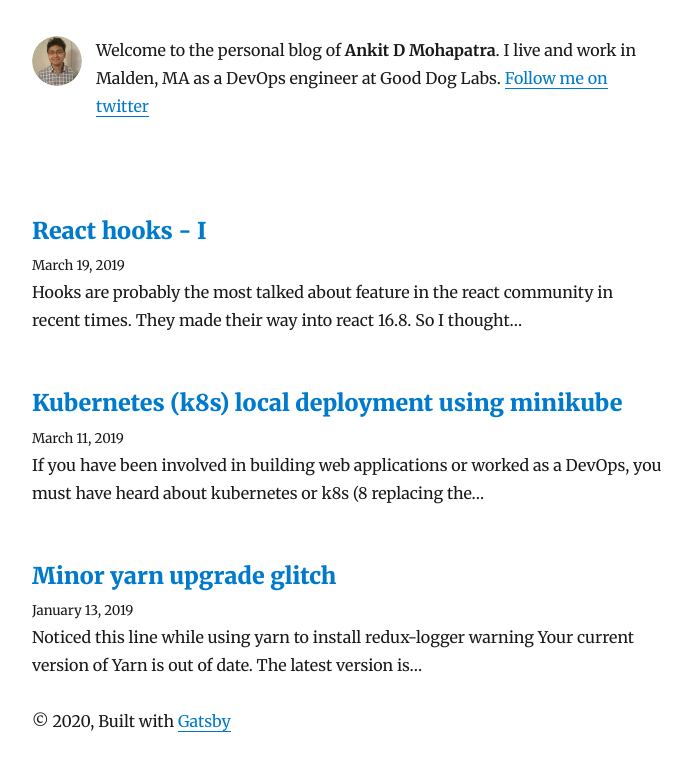
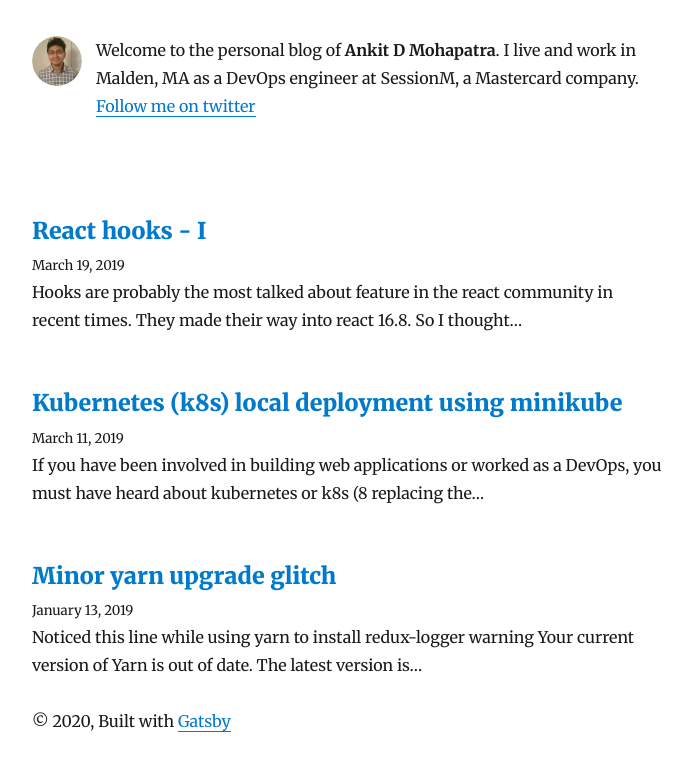
Before and after one commit to ankitm123/blog, a Gatsby site: page / in a window 1280 px wide. Shown: the part 118-888 px from the top of the page, without its empty margins (293-985 px from the left). Built offline with nearby package versions, Linux system fonts and the light colour scheme; Gatsby itself is replaced by a stand-in of ours; some packages are replaced by stand-ins of ours.

Commit message:
chore: change company name
Signed-off-by: ankitm123 <ankitmohapatra123@gmail.com>

```diff
--- a/gatsby-config.js
+++ b/gatsby-config.js
@@ -3,6 +3,7 @@ module.exports = {
     title: `The bald one`,
     author: `Ankit D Mohapatra`,
     description: `Personal blog`,
+    company: `SessionM, a Mastercard company`,
     siteUrl: `https://ankit-mohapatra.netlify.com/`,
     social: {
       twitter: `ankitmoh123`,
--- a/src/components/Bio.js
+++ b/src/components/Bio.js
@@ -9,7 +9,7 @@ function Bio() {
     <StaticQuery
       query={bioQuery}
       render={data => {
-        const { author, social } = data.site.siteMetadata
+        const { author, social, company } = data.site.siteMetadata
         return (
           <div
             style={{
@@ -31,7 +31,7 @@ function Bio() {
               }}
             />
             <p>
-              Welcome to the personal blog of <strong>{author}</strong>. I live and work in Malden, MA as a DevOps engineer at Good Dog Labs.
+              Welcome to the personal blog of <strong>{author}</strong>. I live and work in Malden, MA as a DevOps engineer at {company}.
               {` `}
               <a href={`https://twitter.com/${social.twitter}`}>
                 Follow me on twitter
@@ -59,6 +59,7 @@ const bioQuery = graphql`
         social {
           twitter
         }
+        company
       }
     }
   }
```
Also changed, not shown: package.json (+22 -22 lines), 2 other files.
